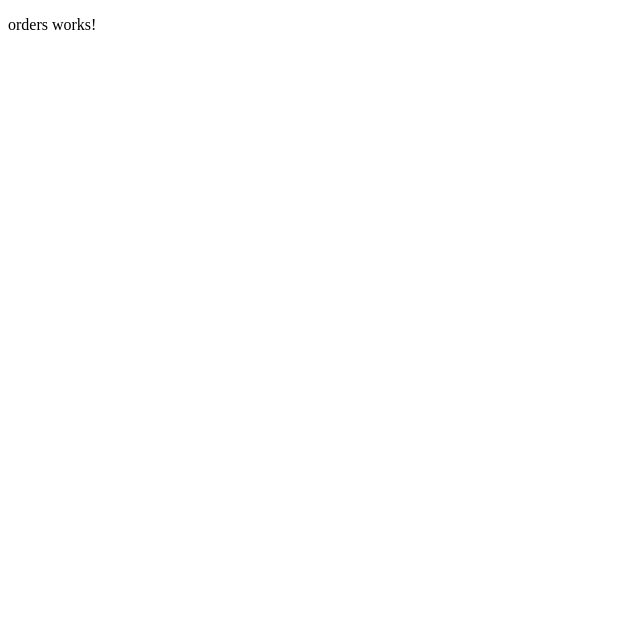
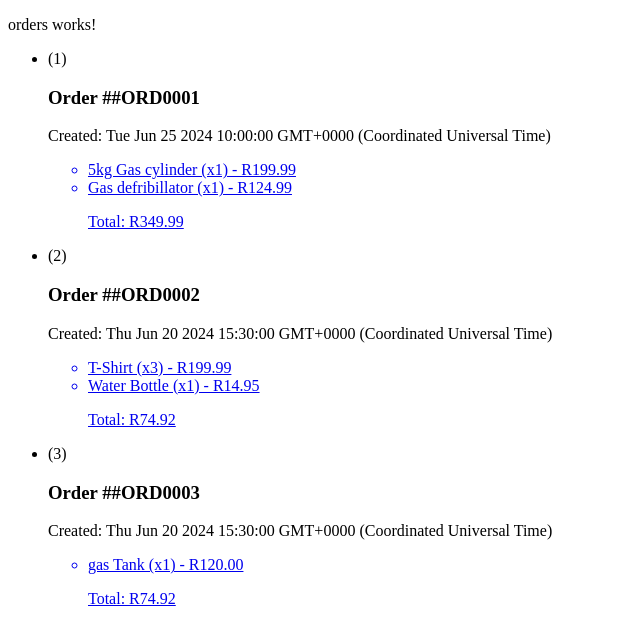
Before and after one commit to tnyarashe/ShukumaDriver, an Angular app: page /orders in a window 1280 px wide. Shown: the top 642 px of the page, without its empty margins (0-640 px from the left). Built offline with nearby package versions, Linux system fonts and the light colour scheme.

Commit message:
pushing orders

```diff
--- a/src/app/comps/orders/orders.component.html
+++ b/src/app/comps/orders/orders.component.html
@@ -1 +1,24 @@
 <p>orders works!</p>
+
+<div class="p-1 flex flex-wrap items-center justify-center">
+    <div class="w-full max-w-md p-4 bg-white border border-gray-200 rounded-lg shadow sm:p-8 dark:bg-gray-800 dark:border-gray-700" >
+        <ul role="list" class="divide-y divide-gray-200 dark:divide-gray-700" *ngIf="allOrders.length > 0">
+            <li class="py-3 sm:py-4" *ngFor="let order of allOrders">
+                <div class="flex-shrink-0">
+                    <p>({{ order.id }})</p>
+                    <h3>Order #{{ order.orderNumber }}</h3>
+                    <p>Created: {{ order.createdAt }}</p>
+                </div>
+
+                <ul>
+                    <a routerLink="/vieworder">
+                    <li *ngFor="let item of order.items">
+                        {{ item.name }} (x{{ item.quantity }}) - R{{ item.price.toFixed(2) }}
+                    </li>
+                    <p> Total: R{{ order.total }} </p>
+                    </a>
+                </ul>
+            </li>
+        </ul>
+    </div>
+</div>
--- a/src/app/comps/orders/orders.component.ts
+++ b/src/app/comps/orders/orders.component.ts
@@ -1,10 +1,59 @@
-import { Component } from '@angular/core';
+import { Component, OnInit } from '@angular/core';
+import { of } from 'rxjs';
+
+const mockOrders: any[] = [
+  {
+    id: 1,
+    orderNumber: '#ORD0001',
+    items: [
+      { name: '5kg Gas cylinder', quantity: 1, price: 199.99 },
+      { name: 'Gas defribillator', quantity: 1, price:124.99 },
+    ],
+    total: 349.99,
+    status: 'placed',
+    createdAt: new Date('2024-06-25T10:00:00'),
+  },
+  {
+    id: 2,
+    orderNumber: '#ORD0002',
+    items: [
+      { name: 'T-Shirt', quantity: 3, price: 199.99 },
+      { name: 'Water Bottle', quantity: 1, price: 14.95 },
+    ],
+    total: 74.92,
+    status: 'shipped',
+    createdAt: new Date('2024-06-20T15:30:00'),
+  },
+  {
+    id: 3,
+    orderNumber: '#ORD0003',
+    items: [
+      { name: 'gas Tank', quantity: 1, price: 120.00 },
+    ],
+    total: 74.92,
+    status: 'shipped',
+    createdAt: new Date('2024-06-20T15:30:00'),
+  },
+
+];
 
 @Component({
   selector: 'app-orders',
   templateUrl: './orders.component.html',
   styleUrl: './orders.component.css'
 })
-export class OrdersComponent {
 
+export class OrdersComponent implements OnInit {
+  allOrders: any[] = mockOrders;
+
+  constructor() {}
+
+  ngOnInit(): void {
+    this.getAllOrders();
+    console.log(this.allOrders)
+  }
+
+  getAllOrders() {
+    return of(mockOrders);
+  }
 }
```
